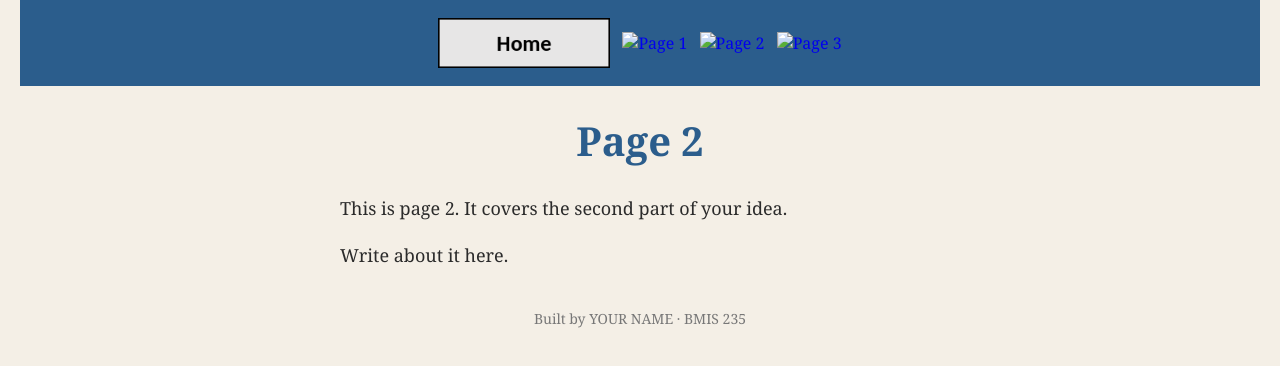
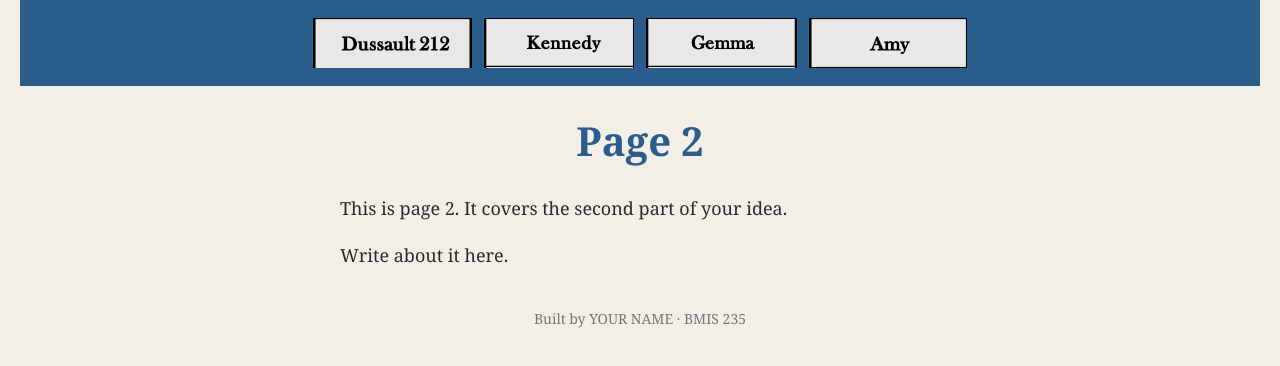
Before and after one commit to bellagasca/bmis235-html-3, a plain HTML site: page gemma.html in a window 1280 px wide. Drawn offline with Linux system fonts and the light colour scheme.

Commit message:
Update navigation links in gemma.html

```diff
--- a/gemma.html
+++ b/gemma.html
@@ -22,10 +22,10 @@
      other three pages, so every page has the exact same menu.
      ===================================================================== -->
 <nav>
-    <a href="index.html"><img src="img/home.png" alt="Home"></a>
-    <a href="page1.html"><img src="img/page1.png" alt="Page 1"></a>
-    <a href="page2.html"><img src="img/page2.png" alt="Page 2"></a>
-    <a href="page3.html"><img src="img/page3.png" alt="Page 3"></a>
+<a href="dussault212.html"><img src="img/dussault212.png" alt="Dussault212"></a>
+    <a href="kennedy.html"><img src="img/kennedy.png" alt="Kennedy"></a>
+    <a href="gemma.html"><img src="img/gemma.png" alt="Gemma"></a>
+    <a href="amy.html"><img src="img/amy.png" alt="Amy"></a>
 </nav>
 
 <h1>Page 2</h1>
```
